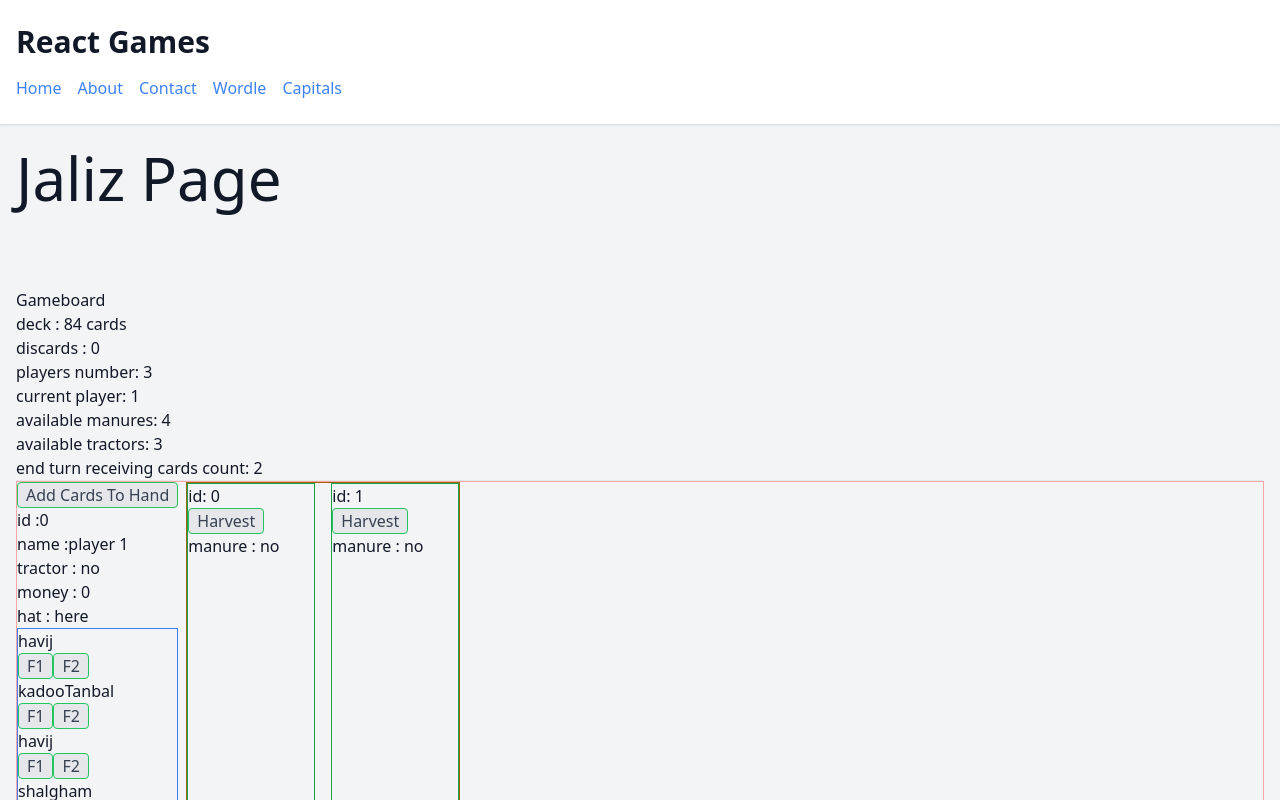
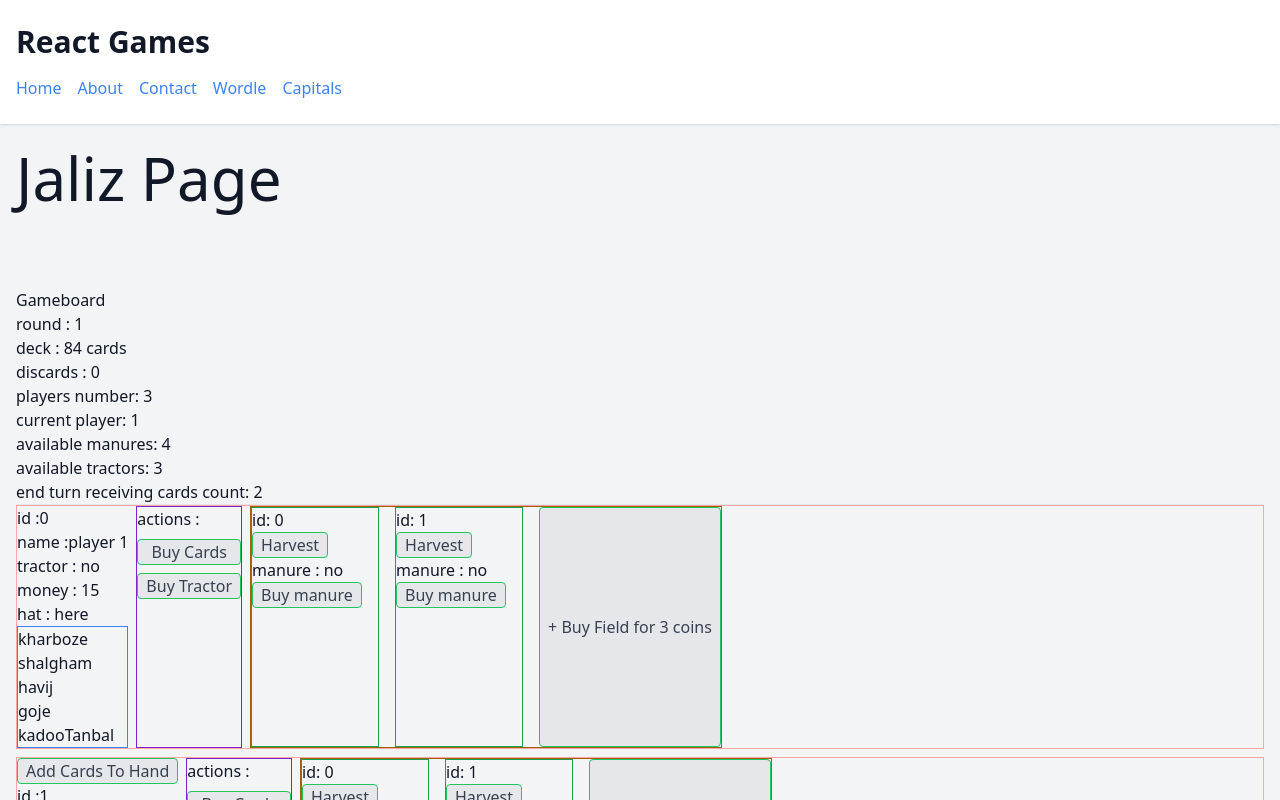
Before and after one commit to amir-sdmi/games, a Next.js app: page /jaliz in a window 1280 px wide. Both pictures are taken after a click on the button "Start Game". Shown: the top 800 px of the page. Built offline with nearby package versions, Linux system fonts and the light colour scheme.

Commit message:
sets seq playing and buying logic

```diff
--- a/app/jaliz/_components/Gameboard.tsx
+++ b/app/jaliz/_components/Gameboard.tsx
@@ -1,6 +1,7 @@
 import { CardType, GameType, PlayerType } from "../_types/types";
-import { harvest, plant } from "../_utils/actions";
+import { addCardsToHand, harvest, plant } from "../_utils/actions";
 import { cardData } from "../_utils/cardData";
+import { nextRound } from "../_utils/gameMaster";
 
 export default function Gameboard({
   game,
@@ -17,6 +18,7 @@ export default function Gameboard({
     deck,
     discardPile,
     endTurnReceivingCardsCount,
+    round,
   } = game;
 
   const handlePlant = (
@@ -63,23 +65,109 @@ export default function Gameboard({
       discardPile: newDiscardPile,
     });
   };
-  //Todo: prevent to add more cards to hand if deck is under 2 or 3 cards
+
   const handleAddCardsToHand = (player: PlayerType) => {
-    const newHand = [...player.hand];
-    for (let i = 0; i < endTurnReceivingCardsCount; i++) {
-      newHand.push(deck.pop() as CardType);
+    let updatedGame = game;
+    if (updatedGame.deck.length < updatedGame.endTurnReceivingCardsCount) {
+      console.log("next round");
+      updatedGame = nextRound(updatedGame);
     }
+    updatedGame = addCardsToHand(updatedGame, player);
+    setGame(updatedGame);
+  };
+  // const handleBuy = (
+  //   player: PlayerType,
+  //   type: "field" | "manuref0" | "manure" | "tractor" | "cards",
+  //   price: number,
+  //   fieldId?: number
+  // ) => {
+  //   const updatedPlayer = { ...player };
+  //   switch (type) {
+  //     case "field":
+  //       if (updatedPlayer.money >= price && updatedPlayer.fields.length < 3) {
+  //         updatedPlayer.money -= price;
+  //         updatedPlayer.fields.push({
+  //           id: updatedPlayer.fields.length,
+  //           crops: { cardId: null, quantity: 0 },
+  //           manure: false,
+  //         });
+  //       }
+  //     case "manure":
+  //       if (updatedPlayer.money >= price) {
+  //         updatedPlayer.money -= price;
+  //         updatedPlayer.fields[fieldId as number].manure = true;
+  //       }
+  //   }
+  //   setGame({
+  //     ...game,
+  //     players: players.map((p) => (p.id === player.id ? updatedPlayer : p)),
+  //   });
+  // };
+  const handleBuy = (
+    player: PlayerType,
+    type: "field" | "manure" | "tractor" | "cards",
+    price: number,
+    fieldId?: number
+  ) => {
+    const updatedPlayer = { ...player };
+    const updatedDeck = [...deck];
+    switch (type) {
+      case "field":
+        if (updatedPlayer.money >= price && updatedPlayer.fields.length < 3) {
+          updatedPlayer.money -= price;
+          updatedPlayer.fields.push({
+            id: updatedPlayer.fields.length,
+            crops: { cardId: null, quantity: 0 },
+            manure: false,
+          });
+        }
+        break;
+
+      case "manure":
+        if (typeof fieldId === "number" && updatedPlayer.fields[fieldId]) {
+          if (updatedPlayer.money >= price) {
+            updatedPlayer.money -= price;
+            updatedPlayer.fields[fieldId].manure = true;
+          }
+        } else {
+          console.error("Invalid fieldId or field does not exist");
+        }
+        break;
+
+      case "tractor":
+        if (updatedPlayer.money >= price && !updatedPlayer.tractor) {
+          updatedPlayer.money -= price;
+          updatedPlayer.tractor = true;
+        }
+
+        break;
+
+      case "cards":
+        if (updatedPlayer.money >= price && !updatedPlayer.hasBoughtCards) {
+          updatedPlayer.money -= price;
+          updatedPlayer.hasBoughtCards = true;
+          for (let i = 0; i < 3; i++) {
+            updatedPlayer.hand.push(updatedDeck.pop() as CardType);
+          }
+        }
+        break;
+
+      default:
+        console.error("Unknown purchase type");
+    }
+
     setGame({
       ...game,
-      players: players.map((p) =>
-        p.id === player.id ? { ...p, hand: newHand } : p
-      ),
+      players: players.map((p) => (p.id === player.id ? updatedPlayer : p)),
+      deck: updatedDeck,
     });
   };
+
   return (
     <div>
       <div>
         <h1>Gameboard</h1>
+        <p>round : {round}</p>
         <p>deck : {deck.length} cards</p>
         <p>discards : {discardPile.length}</p>
         <p>players number: {players.length}</p>
@@ -89,6 +177,7 @@ export default function Gameboard({
         <p>end turn receiving cards count: {endTurnReceivingCardsCount}</p>
         <hr />
       </div>
+
       <div>
         {players.map((player) => (
           <div
@@ -96,12 +185,14 @@ export default function Gameboard({
             key={player.id}
           >
             <div>
+              {player.id === currentPlayer && (
                 <button
                   className="border border-green-500 bg-gray-200 rounded px-2 text-gray-700"
                   onClick={() => handleAddCardsToHand(player)}
                 >
                   Add Cards To Hand
                 </button>
+              )}
               <p>id :{player.id}</p>
               <p>name :{player.playerName}</p>
               <p>tractor : {player.tractor ? "yes" : "no"}</p>
@@ -116,6 +207,7 @@ export default function Gameboard({
                 {player.hand.map((card, handIndex) => (
                   <li key={handIndex}>
                     {card.name}
+                    {player.id === currentPlayer && (
                       <div>
                         <button
                           className="border border-green-500 bg-gray-200 rounded px-2 text-gray-700"
@@ -129,10 +221,39 @@ export default function Gameboard({
                         >
                           F2
                         </button>
+                        {player.fields.length > 2 && (
+                          <button
+                            className="border border-green-500 bg-gray-200 rounded px-2 text-gray-700"
+                            onClick={() => handlePlant(2, card, player)}
+                          >
+                            F3
+                          </button>
+                        )}
                       </div>
+                    )}
                   </li>
                 ))}
               </ol>
+            </div>
+            <div className="border border-purple-700 flex flex-col gap-2">
+              <p>actions :</p>
+
+              {!player.hasBoughtCards && (
+                <button
+                  className="border border-green-500 bg-gray-200 rounded px-2 text-gray-700"
+                  onClick={() => handleBuy(player, "cards", 1)}
+                >
+                  Buy Cards
+                </button>
+              )}
+              {!player.tractor && (
+                <button
+                  className="border border-green-500 bg-gray-200 rounded px-2 text-gray-700"
+                  onClick={() => handleBuy(player, "tractor", 2)}
+                >
+                  Buy Tractor
+                </button>
+              )}
             </div>
             <ul className="border border-yellow-700 flex gap-4 ">
               {player.fields.map((field, fieldIndex) => (
@@ -141,10 +262,20 @@ export default function Gameboard({
                   <button
                     className="border border-green-500 bg-gray-200 rounded px-2 text-gray-700"
                     onClick={() => handleHarvest(fieldIndex, player)}
+                    disabled={field.crops.quantity === 0}
                   >
                     Harvest
                   </button>
+
                   <p>manure : {field.manure ? "yes" : "no"}</p>
+                  {!field.manure && (
+                    <button
+                      className="border border-green-500 bg-gray-200 rounded px-2 text-gray-700"
+                      onClick={() => handleBuy(player, "manure", 2, field.id)}
+                    >
+                      Buy manure
+                    </button>
+                  )}
                   {field.crops.quantity > 0 && (
                     <div>
                       <p>crop: {field.crops.cardId}</p>
@@ -160,6 +291,14 @@ export default function Gameboard({
                   )}
                 </li>
               ))}
+              {player.fields.length < 3 && (
+                <button
+                  className="border border-green-500 bg-gray-200 rounded px-2 text-gray-700"
+                  onClick={() => handleBuy(player, "field", 3)}
+                >
+                  + Buy Field for 3 coins
+                </button>
+              )}
             </ul>
           </div>
         ))}
--- a/app/jaliz/_components/PlayersForm.tsx
+++ b/app/jaliz/_components/PlayersForm.tsx
@@ -7,12 +7,10 @@ import { cardData } from "../_utils/cardData";
 export default function PlayersForm({
   players,
   setPlayers,
-  setGameStatus,
   setGame,
 }: {
   players: string[];
   setPlayers: (players: string[]) => void;
-  setGameStatus: (gameStatus: "initial" | "playing" | "finished") => void;
   setGame: (game: GameType) => void;
 }) {
   return (
@@ -23,8 +21,10 @@ export default function PlayersForm({
         onSubmit={(e) => {
           e.preventDefault();
           setPlayers(players);
-          setGame(createNewGame(players, cardData));
-          setGameStatus("playing");
+          setGame({
+            ...createNewGame(players, cardData),
+            gameStatus: "playing",
+          });
         }}
       >
         {players.map((player, i) => {
--- a/app/jaliz/_types/types.ts
+++ b/app/jaliz/_types/types.ts
@@ -8,6 +8,7 @@ type PlayerType = {
   playerHat: HatType;
   tractor: boolean;
   otherPlayersHats: HatType[];
+  hasBoughtCards: boolean;
 };
 
 type HatType = {
@@ -42,18 +43,11 @@ type GameType = {
   currentPlayer: PlayerType["id"];
   deck: CardType[];
   discardPile: CardType[];
+  round: 1 | 2 | 3 | 4;
   availableManures: number;
   availableTractors: number;
   endTurnReceivingCardsCount: 2 | 3;
+  gameStatus: "initial" | "playing" | "finished";
 };
-type GameStatus = "initial" | "playing" | "finished";
 
-export type {
-  PlayerType,
-  CardType,
-  HatType,
-  FieldType,
-  CropType,
-  GameType,
-  GameStatus,
-};
+export type { PlayerType, CardType, HatType, FieldType, CropType, GameType };
--- a/app/jaliz/_utils/actions.ts
+++ b/app/jaliz/_utils/actions.ts
@@ -1,4 +1,4 @@
-import { CardType, FieldType } from "../_types/types";
+import { CardType, FieldType, GameType, PlayerType } from "../_types/types";
 import { cardData } from "./cardData";
 
 export const plant = (
@@ -69,3 +69,24 @@ export const harvest = (
     return { field: newField, money, discardPile: newDiscardPile };
   }
 };
+
+export const addCardsToHand = (game: GameType, player: PlayerType) => {
+  const newDeck = [...game.deck];
+  const newHand = [...player.hand];
+
+  for (let i = 0; i < game.endTurnReceivingCardsCount; i++) {
+    const card = newDeck.pop();
+    if (card) newHand.push(card);
+  }
+
+  const newCurrentPlayer =
+    game.currentPlayer < game.players.length - 1 ? game.currentPlayer + 1 : 0;
+  return {
+    ...game,
+    currentPlayer: newCurrentPlayer,
+    deck: newDeck,
+    players: game.players.map((p: PlayerType) =>
+      p.id === player.id ? { ...p, hand: newHand } : p
+    ),
+  };
+};
--- /dev/null
+++ b/app/jaliz/_utils/gameMaster.ts
@@ -0,0 +1,16 @@
+import { shuffleArray } from "@/utils/utils";
+import { CardType, GameType } from "../_types/types";
+export const nextRound = (game: GameType): GameType => {
+    console.log("deck is under 2 or 3 cards");
+    if (game.round < 4) {
+      const newDeck: CardType[] = shuffleArray([
+        ...game.deck,
+        ...game.discardPile,
+      ]);
+      const newRound = game.round === 1 ? 2 : game.round === 2 ? 3 : 4;
+      return { ...game, deck: newDeck, discardPile: [], round: newRound };
+    } else {
+      return { ...game, round: 4, gameStatus: "finished" };
+    }
+
+};
--- a/app/jaliz/page.tsx
+++ b/app/jaliz/page.tsx
@@ -1,8 +1,10 @@
 "use client";
 import { useState } from "react";
 import PlayersForm from "./_components/PlayersForm";
-import { GameStatus, GameType } from "./_types/types";
+import { GameType } from "./_types/types";
 import Gameboard from "./_components/Gameboard";
+import { cardData } from "./_utils/cardData";
+import { createNewGame } from "./_utils/gameInitial";
 
 export default function JalizPage() {
   const [players, setPlayers] = useState<string[]>([
@@ -10,20 +12,19 @@ export default function JalizPage() {
     "player 2",
     "player 3",
   ]);
-  const [gameStatus, setGameStatus] = useState<GameStatus>("initial");
-  const [game, setGame] = useState<GameType>();
+
+  const [game, setGame] = useState<GameType>(createNewGame(players, cardData));
   return (
     <div>
       <h1 className="text-6xl mb-20">Jaliz Page</h1>
-      {gameStatus === "initial" && (
+      {game.gameStatus === "initial" && (
         <PlayersForm
           players={players}
           setPlayers={setPlayers}
-          setGameStatus={setGameStatus}
           setGame={setGame}
         />
       )}
-      {gameStatus === "playing" && game && (
+      {game.gameStatus === "playing" && (
         <Gameboard game={game} setGame={setGame} />
       )}
     </div>
```
Also changed, not shown: app/jaliz/_utils/gameInitial.ts (+9 -12 lines). Lines whose indentation alone changed are shown as unchanged.
